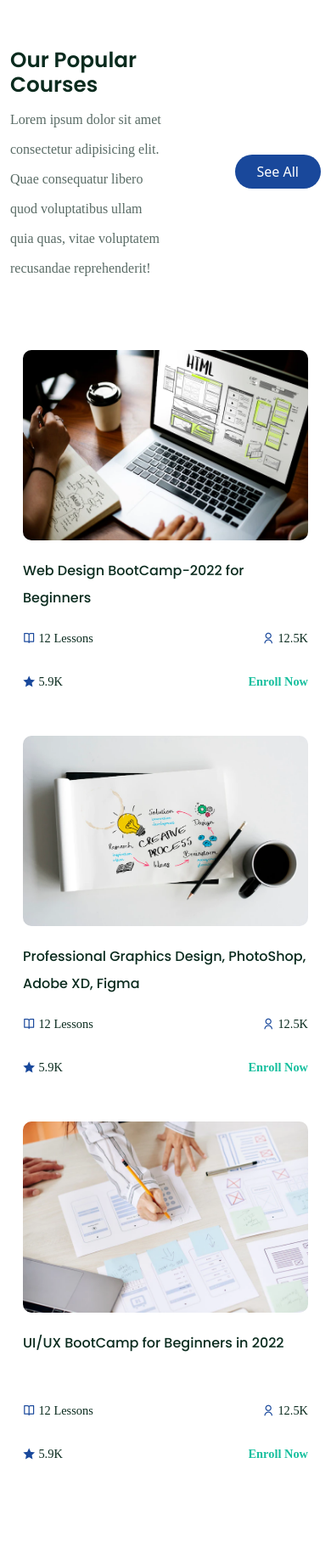
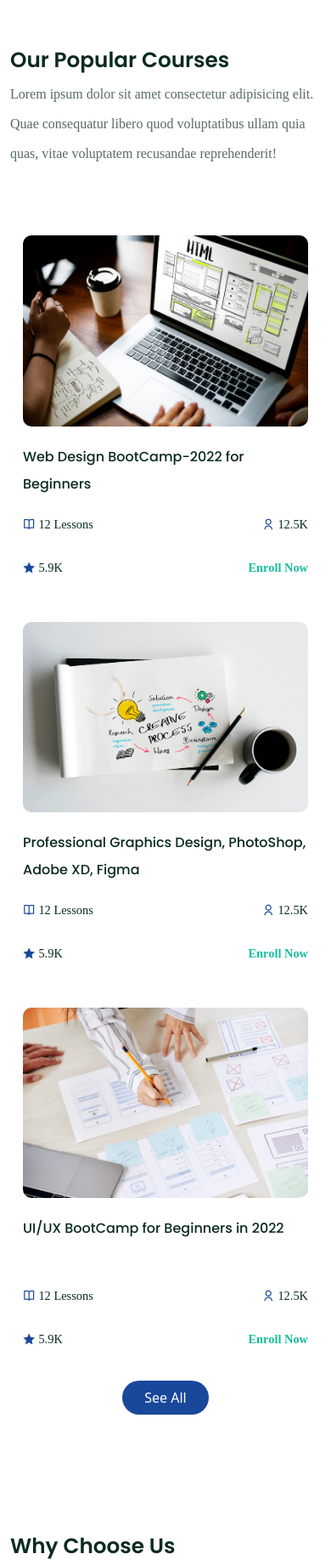
Before and after one commit to ansuofficial/Gomindz-Inc, a React (Create React App) app: page / in a window 390 px wide. Shown: the part 2051-3893 px from the top of the page at 85% size. Built offline with nearby package versions, Linux system fonts and the light colour scheme; a web font is replaced by a local one.

Commit message:
Ecomansa

```diff
--- a/src/components/About-us/about.css
+++ b/src/components/About-us/about.css
@@ -22,7 +22,6 @@
   font-weight: 600;
 }
 
-
 @media screen and (max-width: 766px) {
   .au {
     margin-top: 2rem;
--- a/src/components/Courses-section/Courses.jsx
+++ b/src/components/Courses-section/Courses.jsx
@@ -5,6 +5,7 @@ import courseImg2 from "../../assests/images/graphics-design.png";
 import courseImg3 from "../../assests/images/ui-ux.png";
 import "./courses.css";
 import CourseCard from "./CourseCard";
+import {Button} from "./button"
 
 const coursesData = [
   {
@@ -41,8 +42,8 @@ const Courses = () => {
       <Container>
         <Row>
           <Col lg="12" className="mb-5">
-            <div className="course__top d-flex justify-content-between align-items-center">
-              <div className="course__top__left w-50">
+            <div className="course__top cc">
+              <div className="course__top__left ct">
                 <h2>Our Popular Courses</h2>
                 <p>
                   Lorem ipsum dolor sit amet consectetur adipisicing elit. Quae
@@ -51,7 +52,7 @@ const Courses = () => {
                 </p>
               </div>
 
-              <div className="w-50 text-end">
+              <div className="w-50 text-end cb">
                 <button className="btn">See All</button>
               </div>
             </div>
@@ -62,6 +63,9 @@ const Courses = () => {
             </Col>
           ))}
         </Row>
+              <div>
+                <Button/>
+              </div>
       </Container>
     </section>
   );
--- /dev/null
+++ b/src/components/Courses-section/button.jsx
@@ -0,0 +1,9 @@
+export const Button = () => {
+    return (
+      <div className="abn">
+        <div className="w-50 text-end abn">
+          <button className="btn">See All</button>
+        </div>
+      </div>
+    );
+}
--- a/src/components/Courses-section/courses.css
+++ b/src/components/Courses-section/courses.css
@@ -40,17 +40,58 @@
   justify-content: space-between;
 }
 
-
 .cr {
   display: flex;
   flex-direction: column;
   justify-content: space-between;
   height: 180px;
   /* border: 2px solid slategray; */
-
 }
 
 .re {
   display: flex;
   justify-content: space-between;
 }
+
+.cc {
+  display: flex;
+  align-items: center;
+  justify-content: center;
+}
+
+.ct {
+  width: 50%;
+  /* border: 1px solid; */
+}
+
+.abn {
+  display: none;
+  align-content: center;
+  justify-content: center;
+}
+
+@media screen and (max-width: 766px) {
+  .cb {
+    display: none;
+  }
+
+  .ct {
+    width: 100%;
+    /* border: 1px solid; */
+  }
+
+  .cc {
+    /* border: 1px solid; */
+    display: flex;
+    align-items: center;
+    justify-content: center;
+    width: 100%;
+    /* d-flex justify-content-between align-items-center */
+  }
+
+  .abn {
+  display: flex;
+  align-content: center;
+  justify-content: center;
+}
+}
--- a/src/index.css
+++ b/src/index.css
@@ -8,7 +8,7 @@
   margin: 0;
   padding: 0;
   box-sizing: border-box;
-  overflow-x: auto;
+
 }
 
 section,
```
